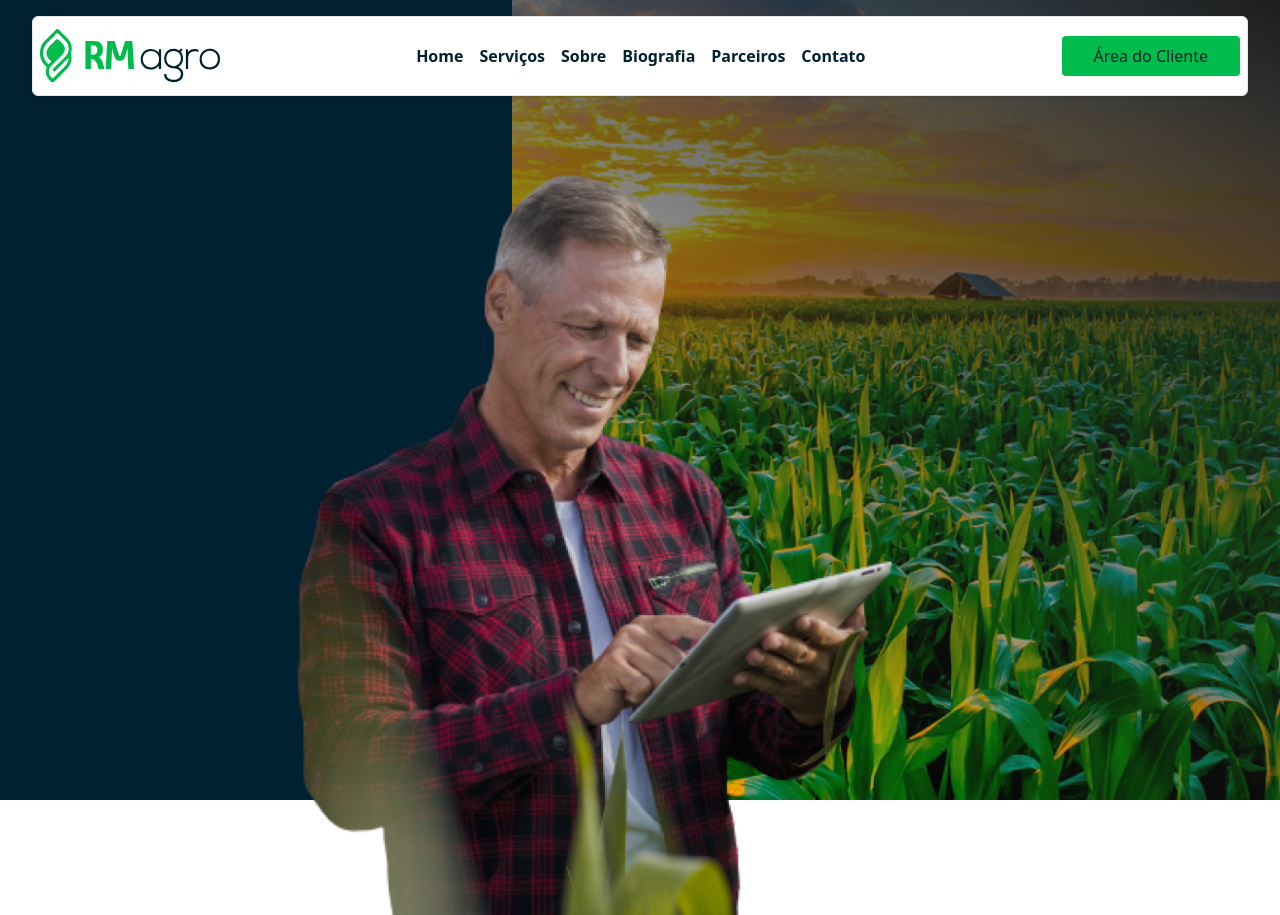
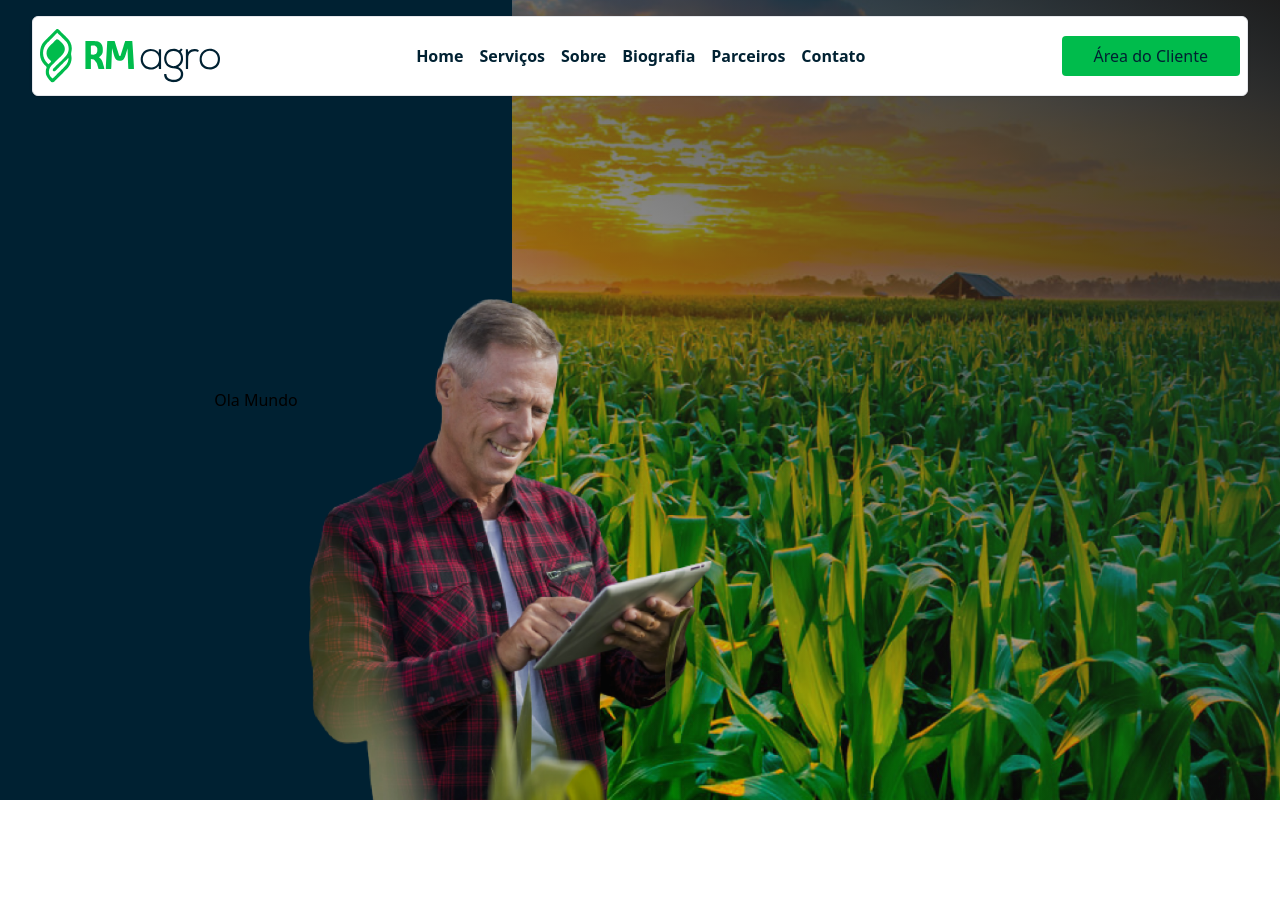
Before and after one commit to cfcamargo/rm-group, a Nuxt app: page /index in a window 1280 px wide. After the commit the page ends 800 px from the top, so only its background shows below. Built offline with nearby package versions, Linux system fonts and the light colour scheme.

Commit message:
feat:adjust banner

```diff
--- a/components/banners/BannerHero.vue
+++ b/components/banners/BannerHero.vue
@@ -1,7 +1,14 @@
 <template>
-    <div class="w-full h-dvh flex relative">
-        <div class="w-[40%] bg-secondary">
+    <div class="w-full h-dvh flex relative overflow-hidden">
+        <div class="w-[40%] bg-secondary relative flex items-center justify-center">
 
+            <div>
+                <h2>Ola Mundo</h2>
+            </div>
+
+            <div class="absolute bottom-0 right-0 flex justify-end">
+                <img src="/produtor.png" alt="" class="w-[80%] translate-x-1/2">
+            </div>
         </div>
 
         <div class="flex-1 bg-[url('/bg/hero-bg.png')] bg-cover bg-center h-full">
@@ -10,9 +17,7 @@
             </div>
         </div>
 
-        <div class="absolute bottom-0 left-[150px] h-[80%]">
-            <img src="/produtor.png" alt="">
-        </div>
+
     </div>
 </template>
 
--- a/components/ui/Header.vue
+++ b/components/ui/Header.vue
@@ -6,7 +6,7 @@
                     <Logo />
                 </NuxtLink>
 
-                <div class="flex gap-4">
+                <div class="xs:hidden md:flex gap-4">
                     <NuxtLink to="/" class="text-secondary font-bold hover:text-primary">Home</NuxtLink>
                     <NuxtLink to="/services" class="text-secondary font-bold hover:text-primary">Serviços</NuxtLink>
                     <NuxtLink to="/about" class="text-secondary font-bold hover:text-primary">Sobre</NuxtLink>
@@ -15,7 +15,12 @@
                     <NuxtLink to="/contact" class="text-secondary font-bold hover:text-primary">Contato</NuxtLink>
                 </div>
 
-                <a href="#" class="px-8 py-2 rounded bg-primary text-secondary">Área do Cliente</a>
+                <a href="#" class="xs:hidden md:flex justify-center items-center px-8 py-2 rounded bg-primary text-secondary">Área do Cliente</a>
+
+
+                <div class="xs:fled md:hidden">
+
+                </div>
             </Container>
         </nav>
     </div>
```
Also changed, not shown: public/produtor.png.
